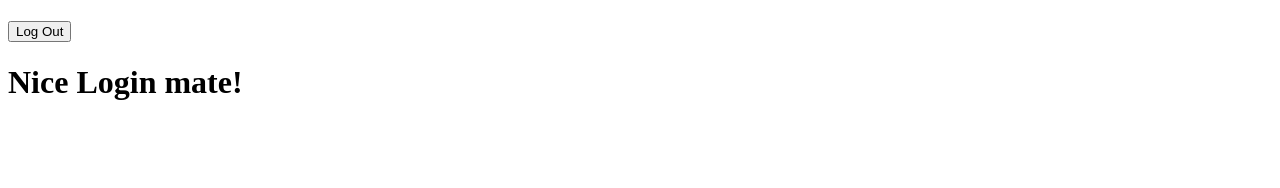
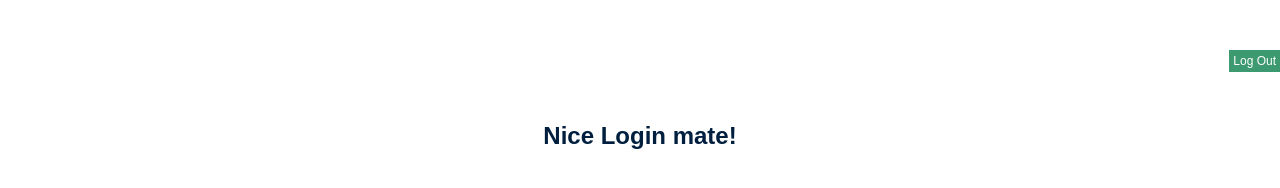
Before and after one commit to nythony/PiC-MAP, a website: page public/views/UserHomePage.html in a window 1280 px wide. Drawn offline with Linux system fonts and the light colour scheme.

Commit message:
no semicolon

```diff
--- a/public/views/UserHomePage.html
+++ b/public/views/UserHomePage.html
@@ -3,14 +3,30 @@
 <head>
     <meta charset="utf-8" />
     <title>PiC-MAP - User Home Page</title>
+    <link rel="icon" href="/img/favicon.png">
+    <link rel="stylesheet" href="/css/styles.css">
+    <style>
+        #header {
+            text-align: right;
+            margin-top: 50px;
+            font-size: 100%;
+            font-family: arial;
+        }
 
+        #maincontent {
+            text-align: center;
+            margin-top: 50px;
+            font-size: 100%;
+            font-family: arial;
+        }
+    </style>
 </head>
 
 <body>
     <div id="header">
         <h1>
             <script type="text/javascript">
-                var username = <%- JSON.stringify(output.username) %>;
+                var username = <%- JSON.stringify(output.username) %>
                 document.write(username)
             </script>
         </h1>
```
